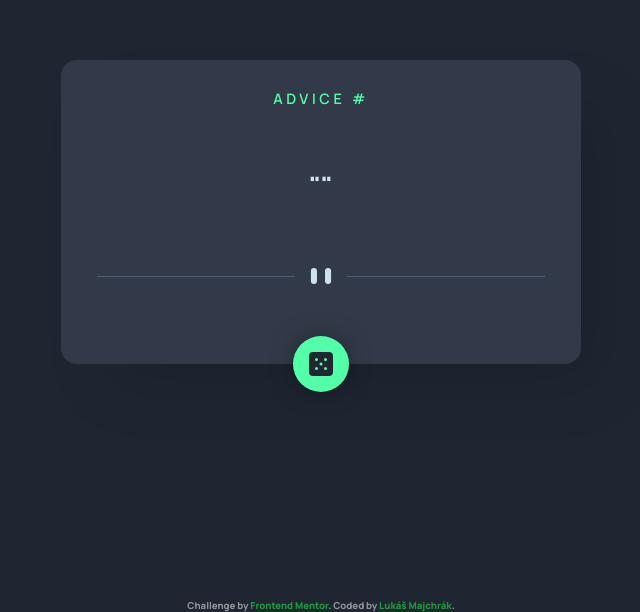
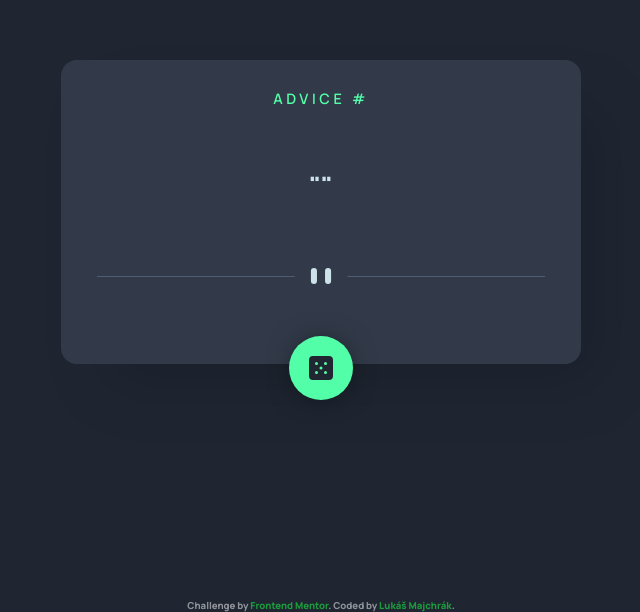
Before and after one commit to Lukrex/advice-generator-web, a plain HTML site: page index.html in a window 1280 px wide. Shown: the part 188-800 px from the top of the page, without its empty margins (319-959 px from the left). Drawn offline with Linux system fonts and the light colour scheme; no server answers.

Commit message:
Button is bigger

```diff
--- a/style.css
+++ b/style.css
@@ -31,7 +31,7 @@ body {
     flex-direction: column;
     align-items: center;
     border-radius: 1em;
-    box-shadow: 2em 2em 4em -0.8em rgba(0, 0, 0, 0.12);
+    box-shadow: 2em 2em 4em -0.8em rgba(0, 0, 0, 0.15);
 }
 .header {
     font-size: 0.9em;
@@ -65,8 +65,8 @@ body {
 }
 .dice-btn {
     background-color: hsl(150, 100%, 66%);
-    height: 3.5em;
-    width: 3.5em;
+    height: 4em;
+    width: 4em;
     border-radius: 50%;
     position: absolute;
     box-shadow: 0 0 2em -0.7em #000;
```
